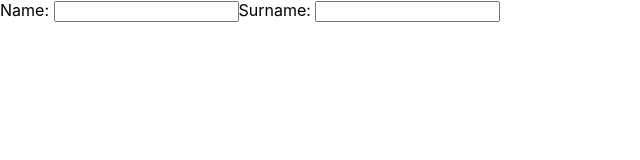
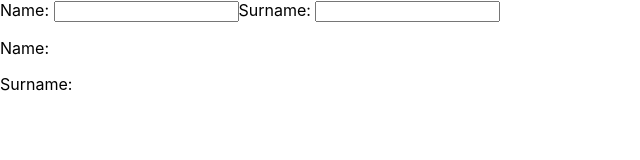
Before and after one commit to justyna-zielkowska/react-first-app, a React (Create React App) app: page / in a window 1280 px wide. Shown: the top 160 px of the page, without its empty margins (0-640 px from the left). Built offline with nearby package versions, Linux system fonts and the light colour scheme.

Commit message:
Fixed bug

```diff
--- a/src/App.js
+++ b/src/App.js
@@ -25,13 +25,13 @@ const FormExample = () => {
     <div>
       <form>
       <label>Name: </label>
-      <input name="firstname" value={formValue.name} onChange={handleChange}/>
+      <input name="firstname" value={formValue.firstname} onChange={handleChange}/>
       <label>Surname: </label>
       <input name="surname" value={formValue.surname} onChange={handleChange}/>
       </form>
 
-      <p>{formValue.firstname}</p>
-      <p>{formValue.surname}</p>
+      <p>Name: {formValue.firstname}</p>
+      <p>Surname: {formValue.surname}</p>
 
     </div>
   )
```
